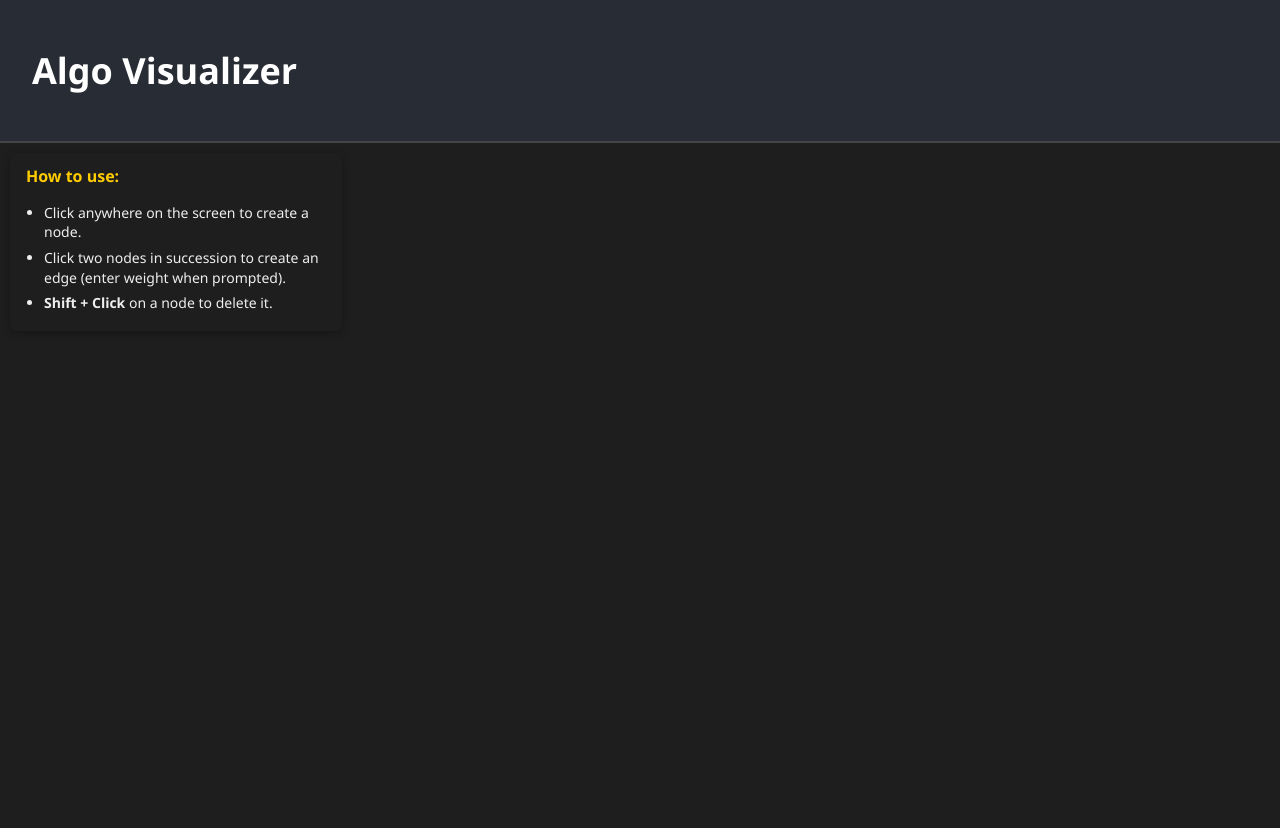
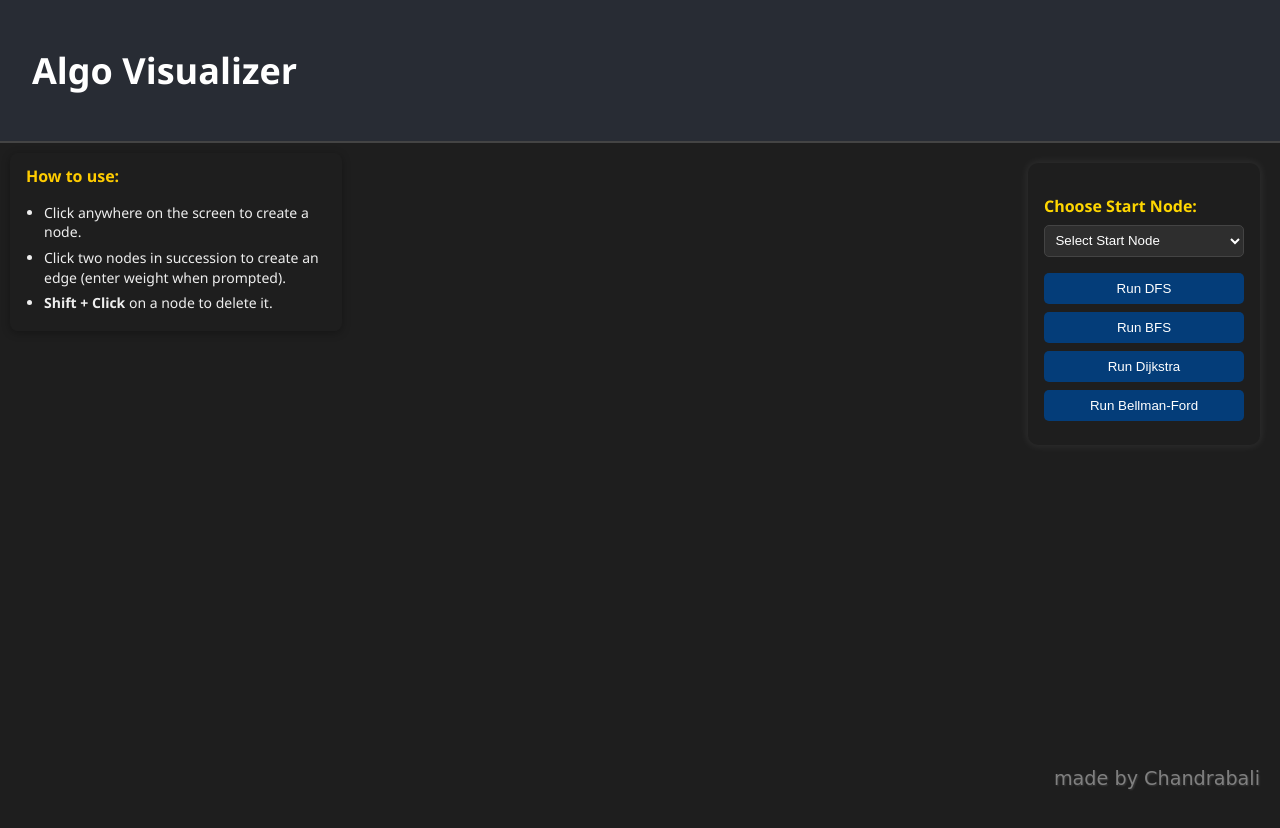
Before and after one commit to cb-04/Algo-visualizer, a React (Create React App) app: page /graph in a window 1280 px wide. Shown: the top 828 px of the page. Built offline with nearby package versions, Linux system fonts and the light colour scheme.

Commit message:
Added Buttons (Algos) + Added a watermark label (Footer)

```diff
--- a/src/App.js
+++ b/src/App.js
@@ -5,6 +5,7 @@ import Home from './components/Home';
 import SortingPage from './pages/SortingPage';
 import GraphPage from './pages/GraphPage';
 import './styles/App.css';
+import Footer from './components/Footer';
 
 
 function App() {
@@ -16,6 +17,7 @@ function App() {
         <Route path="/sorting" element={<SortingPage />} />
         <Route path="/graph" element={<GraphPage />} />
       </Routes>
+      <Footer />
     </Router>
   );
 }
--- /dev/null
+++ b/src/components/Footer.jsx
@@ -0,0 +1,10 @@
+import React from 'react';
+import '../styles/Footer.css';
+
+export default function Footer() {
+  return (
+    <footer className="global-footer">
+      made by Chandrabali
+    </footer>
+  );
+}
--- a/src/components/GraphVisualizer.jsx
+++ b/src/components/GraphVisualizer.jsx
@@ -1,5 +1,9 @@
 import React, { useState } from 'react';
 import '../styles/GraphVisualizer.css';
+import dfs from '../algorithms/dfs';
+import bfs from '../algorithms/bfs';
+import dijkstra from '../algorithms/dijkstra';
+import bellmanFord from '../algorithms/bellmanFord';
 
 let nodeIdCounter = 1;
 
@@ -7,9 +11,9 @@ export default function GraphVisualizer() {
   const [nodes, setNodes] = useState([]);
   const [edges, setEdges] = useState([]);
   const [selectedNode, setSelectedNode] = useState(null);
+  const [startNodeId, setStartNodeId] = useState(null);
 
   const handleCanvasClick = (e) => {
-    // Prevent creating node if clicking on existing node or label
     if (e.target.classList.contains('node') || e.target.classList.contains('weight-label')) return;
 
     const rect = e.currentTarget.getBoundingClientRect();
@@ -26,17 +30,15 @@ export default function GraphVisualizer() {
   };
 
   const handleNodeClick = (e, nodeId) => {
-    e.stopPropagation(); // Prevent canvas click
+    e.stopPropagation();
 
     if (e.shiftKey) {
-      // Delete node and its edges
       setNodes(nodes.filter(node => node.id !== nodeId));
       setEdges(edges.filter(edge => edge.from !== nodeId && edge.to !== nodeId));
       if (selectedNode === nodeId) {
         setSelectedNode(null);
       }
     } else {
-      // Select nodes for edge creation
       if (selectedNode === null) {
         setSelectedNode(nodeId);
       } else {
@@ -55,8 +57,59 @@ export default function GraphVisualizer() {
     }
   };
 
+  const runDFS = () => {
+    if (startNodeId === null) return alert('Please select a start node!');
+    const visited = dfs(nodes, edges, startNodeId);
+    alert(`DFS Order: ${visited.join(' → ')}`);
+  };
+
+  const runBFS = () => {
+    if (startNodeId === null) return alert('Please select a start node!');
+    const visited = bfs(nodes, edges, startNodeId);
+    alert(`BFS Order: ${visited.join(' → ')}`);
+  };
+
+  const runDijkstra = () => {
+    if (startNodeId === null) return alert('Please select a start node!');
+    const { distances } = dijkstra(nodes, edges, startNodeId);
+    alert(`Distances:\n${JSON.stringify(distances, null, 2)}`);
+  };
+
+  const runBellmanFord = () => {
+    if (startNodeId === null) return alert('Please select a start node!');
+    const result = bellmanFord(nodes, edges, startNodeId);
+    if (result.hasNegativeCycle) {
+      alert('Graph contains a negative weight cycle.');
+    } else {
+      alert(`Distances:\n${JSON.stringify(result.distances, null, 2)}`);
+    }
+  };
+
   return (
     <div className="graph-canvas" onClick={handleCanvasClick}>
+      {/* Controls */}
+      <div className="controls">
+        <h3>Choose Start Node:</h3>
+        <select
+          value={startNodeId ?? ''}
+          onChange={(e) => setStartNodeId(parseInt(e.target.value))}
+        >
+          <option value="">Select Start Node</option>
+          {nodes.map((node) => (
+            <option key={node.id} value={node.id}>
+              Node {node.id}
+            </option>
+          ))}
+        </select>
+
+        <div className="algo-buttons">
+          <button onClick={runDFS}>Run DFS</button>
+          <button onClick={runBFS}>Run BFS</button>
+          <button onClick={runDijkstra}>Run Dijkstra</button>
+          <button onClick={runBellmanFord}>Run Bellman-Ford</button>
+        </div>
+      </div>
+
       {/* Edges */}
       {edges.map((edge, index) => {
         const from = nodes.find(n => n.id === edge.from);
@@ -99,7 +152,7 @@ export default function GraphVisualizer() {
         <div
           key={node.id}
           className={`node ${selectedNode === node.id ? 'selected' : ''}`}
-          onClick={(e) => handleNodeClick(e, node.id)} // 🧠 Fix is here
+          onClick={(e) => handleNodeClick(e, node.id)}
           style={{
             left: `${node.x}px`,
             top: `${node.y}px`
@@ -108,6 +161,7 @@ export default function GraphVisualizer() {
           {node.id}
         </div>
       ))}
+
       <div className="instructions">
         <h3> How to use:</h3>
         <ul>
@@ -116,7 +170,6 @@ export default function GraphVisualizer() {
           <li> <strong>Shift + Click</strong> on a node to delete it.</li>
         </ul>
       </div>
-
     </div>
   );
 }
--- /dev/null
+++ b/src/styles/Footer.css
@@ -0,0 +1,12 @@
+.global-footer {
+  position: fixed;
+  bottom: 10px;
+  right: 20px;
+  font-family: 'Comic Sans MS', cursive;
+  font-size: 1.2rem;
+  color: #aaa;
+  text-shadow: 1px 1px 2px rgba(255, 255, 255, 0.2);
+  opacity: 0.7;
+  z-index: 100;
+  user-select: none;
+}
--- a/src/styles/GraphVisualizer.css
+++ b/src/styles/GraphVisualizer.css
@@ -74,3 +74,51 @@
   margin-bottom: 6px;
   line-height: 1.4;
 }
+
+.controls {
+  position: absolute;
+  top: 20px;
+  right: 20px;
+  background-color: #1e1e1e;
+  padding: 1rem;
+  border-radius: 10px;
+  box-shadow: 0 0 10px rgba(255, 255, 255, 0.1);
+  color: #fff;
+  font-family: 'Segoe UI', sans-serif;
+  z-index: 10;
+  width: 200px;
+}
+
+.controls h3 {
+  margin-bottom: 0.5rem;
+  font-size: 1rem;
+  font-weight: 600;
+  color: #ffd700;
+}
+
+.controls select {
+  width: 100%;
+  padding: 0.4rem;
+  margin-bottom: 1rem;
+  background-color: #2e2e2e;
+  color: #fff;
+  border: 1px solid #444;
+  border-radius: 5px;
+}
+
+.algo-buttons button {
+  width: 100%;
+  margin-bottom: 0.5rem;
+  padding: 0.5rem;
+  background-color: #043d79;
+  color: white;
+  border: none;
+  border-radius: 5px;
+  font-weight: 500;
+  cursor: pointer;
+  transition: background-color 0.3s ease;
+}
+
+.algo-buttons button:hover {
+  background-color: #0056b3;
+}
```
Also changed, not shown: src/algorithms/bellmanFord.js (added), src/algorithms/bfs.js (added), src/algorithms/dfs.js (added), src/algorithms/dijkstra.js (added). Lines whose indentation alone changed are shown as unchanged.
